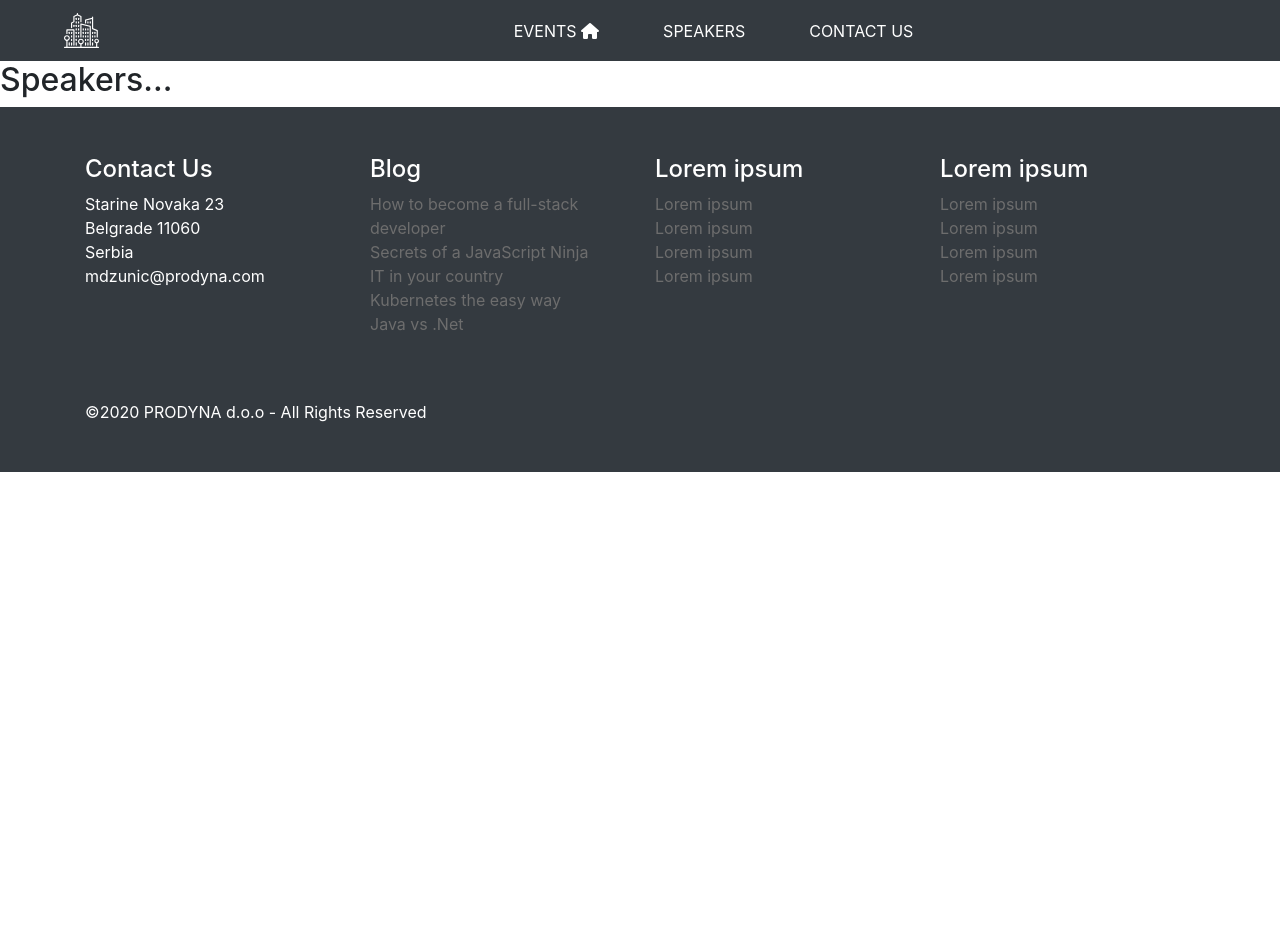
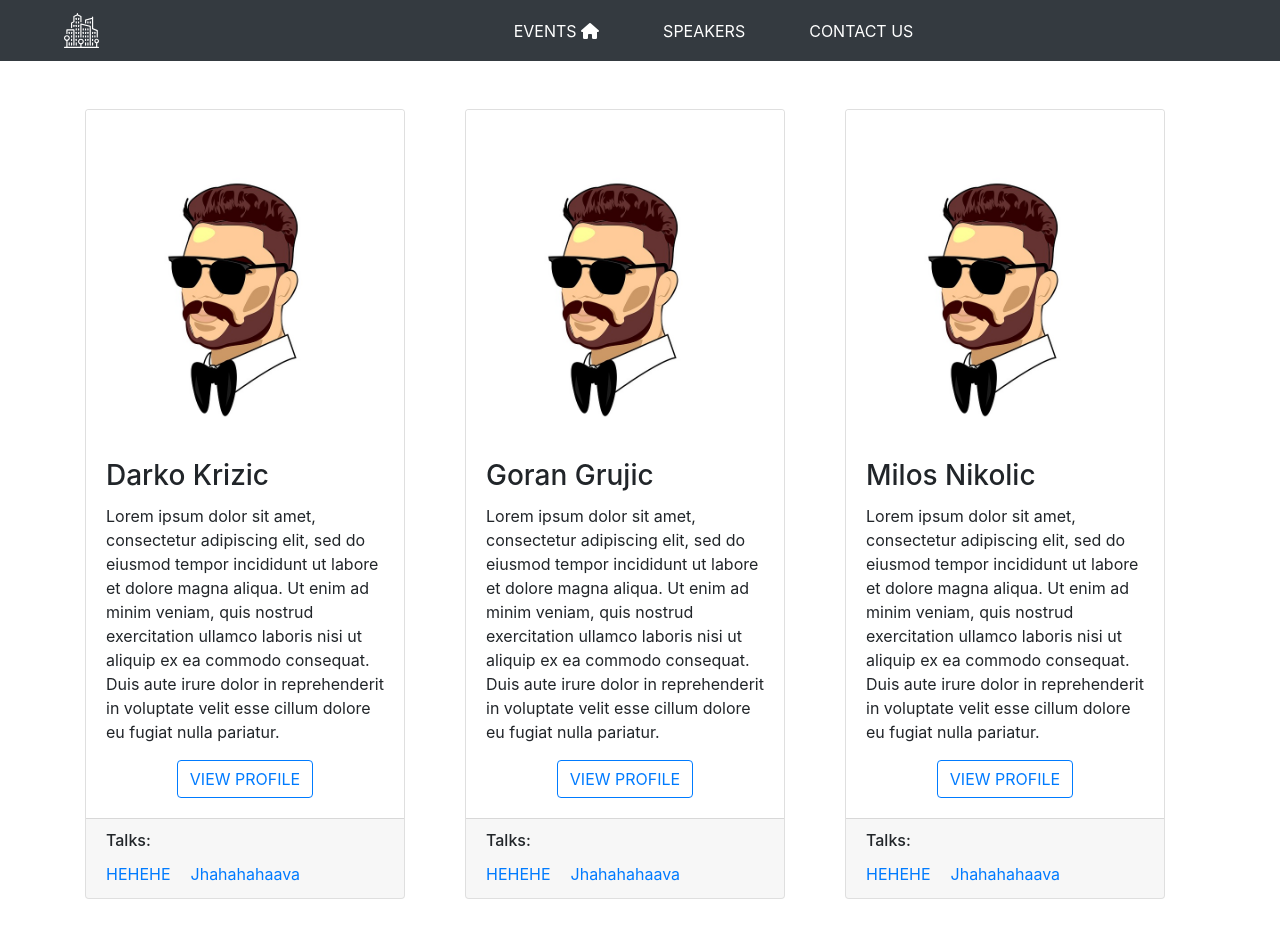
Before and after one commit to fossabot/pac-frontend, a React (Create React App) app: page /speakers in a window 1280 px wide. Shown: the top 945 px of the page. Before the commit the page ends 800 px from the top, so only its background shows below. Built offline with nearby package versions, Linux system fonts and the light colour scheme.

Commit message:
Added Speakers page, with speakers cards

```diff
--- a/src/components/EventCard.js
+++ b/src/components/EventCard.js
@@ -1,7 +1,7 @@
 import React, {Component} from "react";
 import {Link} from "react-router-dom";
 
-class Info extends Component {
+class EventCard extends Component {
     constructor(props) {
         super(props);
     }
@@ -19,7 +19,6 @@ class Info extends Component {
     }
 
     render() {
-
         const {
             id,
             name,
@@ -60,4 +59,4 @@ class Info extends Component {
     }
 }
 
-export default Info;
+export default EventCard;
--- /dev/null
+++ b/src/components/SpeakerCard.js
@@ -0,0 +1,47 @@
+import React, {Component} from "react";
+import {Link} from "react-router-dom";
+
+class SpeakerCard extends Component {
+    constructor(props) {
+        super(props);
+    }
+
+    render() {
+        const {
+            id,
+            name,
+            talks,
+        } = this.props.speaker;
+
+        return (
+            <div className="col-10 col-lg-4 mx-auto mb-5">
+                <div className="card" style={{width: '20rem'}}>
+                    <img src={process.env.PUBLIC_URL + "/images/speaker.jpg"} className="card-img img-thumbnail border-0 float-left" alt={name}/>
+                    <div className="card-body">
+                        <h3 className="card-title">{name}</h3>
+                        <p className="card-text">Lorem ipsum dolor sit amet, consectetur adipiscing elit, sed do eiusmod
+                            tempor incididunt ut labore et dolore magna aliqua. Ut enim ad minim veniam, quis nostrud
+                            exercitation ullamco laboris nisi ut aliquip ex ea commodo consequat. Duis aute irure dolor
+                            in reprehenderit in voluptate velit esse cillum dolore eu fugiat nulla pariatur.</p>
+                        <div className="text-center">
+                            <Link to={"/speakerDetails/" + id} className="btn btn-outline-primary text-uppercase ">
+                                View Profile
+                            </Link>
+                        </div>
+
+                    </div>
+                    <div className="card-footer">
+                        <p className="card-text">
+                            <h6 className="card-title">Talks:</h6>
+                            {talks.map((talk) =>
+                                <a href={"/talkDetails/" + talk.id} className="card-link">{talk.name}</a>
+                            )}
+                        </p>
+                    </div>
+                </div>
+            </div>
+        )
+    }
+}
+
+export default SpeakerCard;
--- a/src/components/pages/Events.js
+++ b/src/components/pages/Events.js
@@ -21,8 +21,6 @@ class Events extends React.Component {
         this.setState({
             events: events,
         });
-
-        console.log(events);
     }
 
     render() {
--- a/src/components/pages/Speakers.js
+++ b/src/components/pages/Speakers.js
@@ -1,11 +1,41 @@
 import React from 'react';
+import SpeakerCard from "../SpeakerCard";
 
-function Speakers() {
-    return (
-        <div>
-            <h2>Speakers...</h2>
-        </div>
-    );
+import {speakers as testSpeakers} from "../../testdata/data";
+
+
+class Speakers extends React.Component {
+    constructor(props) {
+        super(props);
+        this.state = {
+            speakers: [],
+        };
+    }
+
+    componentDidMount() {
+        // TODO call API here
+        const speakers = testSpeakers.slice();
+        speakers.forEach(speaker => {
+            speaker.talks = [{name: "HEHEHE"}, { name: "Jhahahahaava"}];
+        })
+        this.setState({
+            speakers: speakers,
+        });
+    }
+
+    render() {
+        const speakerCards = this.state.speakers.map((speaker) =>
+            <SpeakerCard key={speaker.id} speaker={speaker}/>
+        );
+
+        return (
+            <div className="container">
+                <div className="row mt-5">
+                    {speakerCards}
+                </div>
+            </div>
+        );
+    }
 }
 
 export default Speakers;
```
Also changed, not shown: public/images/speaker.jpg (added).
